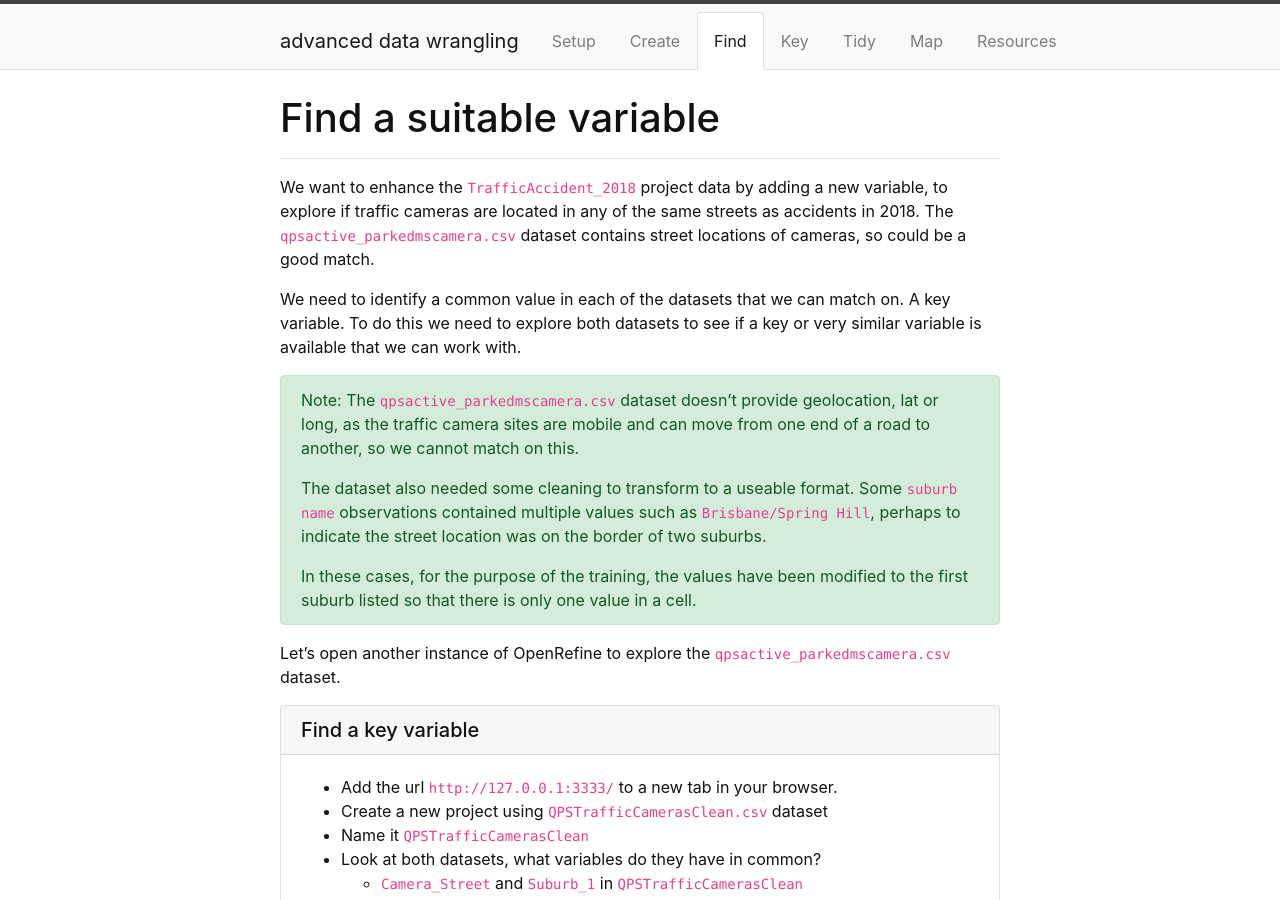
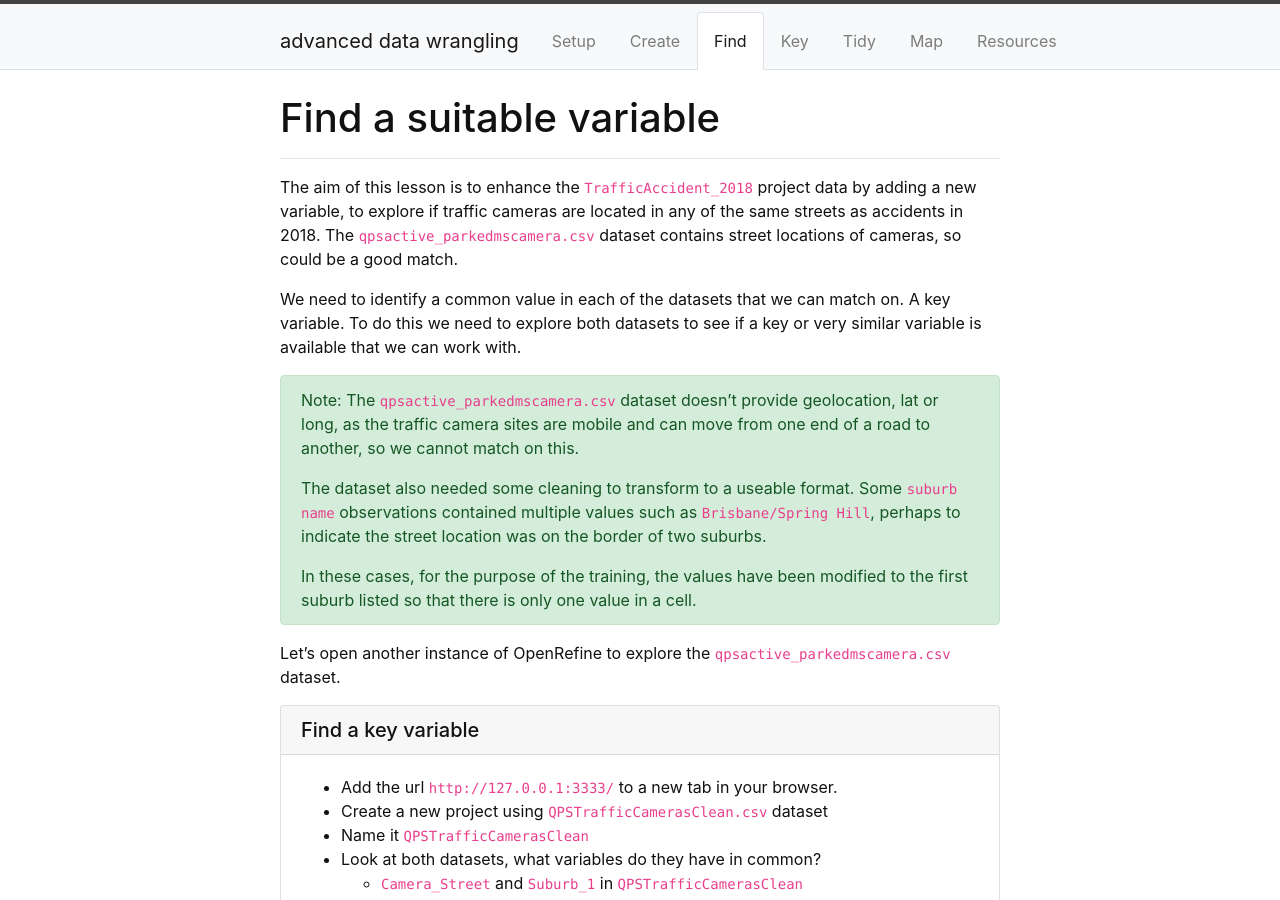
Before and after one commit to GULibrarySandbox/advanced-data-wrangle-old, a Jekyll site: the page built from content/3-lesson.md, in a window 1280 px wide and 900 px high. Built offline with Jekyll 4.4.1, drawn with Linux system fonts in a browser that asks for light colours.

Commit message:
Update 3-lesson.md

```diff
--- a/content/3-lesson.md
+++ b/content/3-lesson.md
@@ -6,7 +6,7 @@ nav: true
 
 --------
 
-We want to enhance the  `TrafficAccident_2018` project data by adding a new variable, to explore if traffic cameras are located in any of the same streets as accidents in 2018.  The  `qpsactive_parkedmscamera.csv`  dataset contains street locations of cameras, so could be a good match.
+The aim of this lesson is to enhance the  `TrafficAccident_2018` project data by adding a new variable, to explore if traffic cameras are located in any of the same streets as accidents in 2018.  The  `qpsactive_parkedmscamera.csv`  dataset contains street locations of cameras, so could be a good match.
 
 We need to identify a common value in each of the datasets that we can match on.  A key variable.  To do this we need to explore both datasets to see if a key or very similar variable is available that we can work with.
 
```
